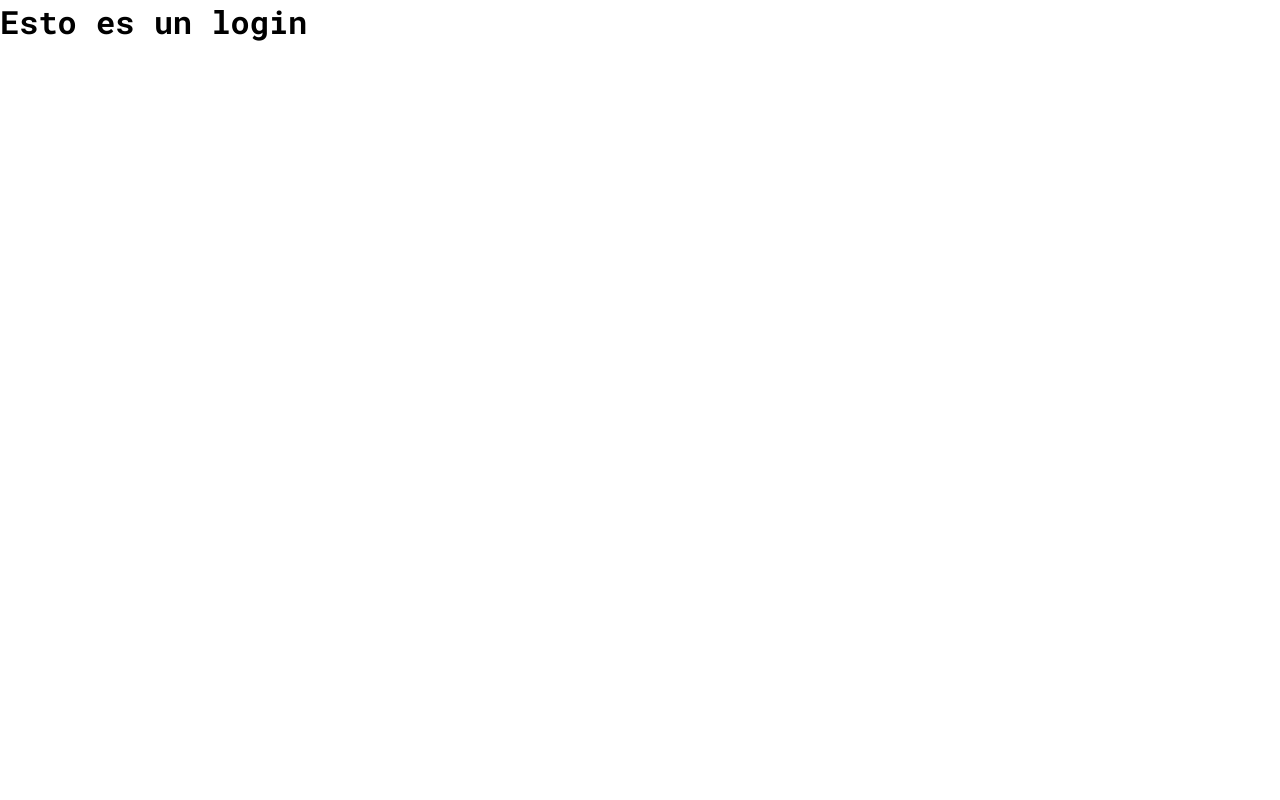
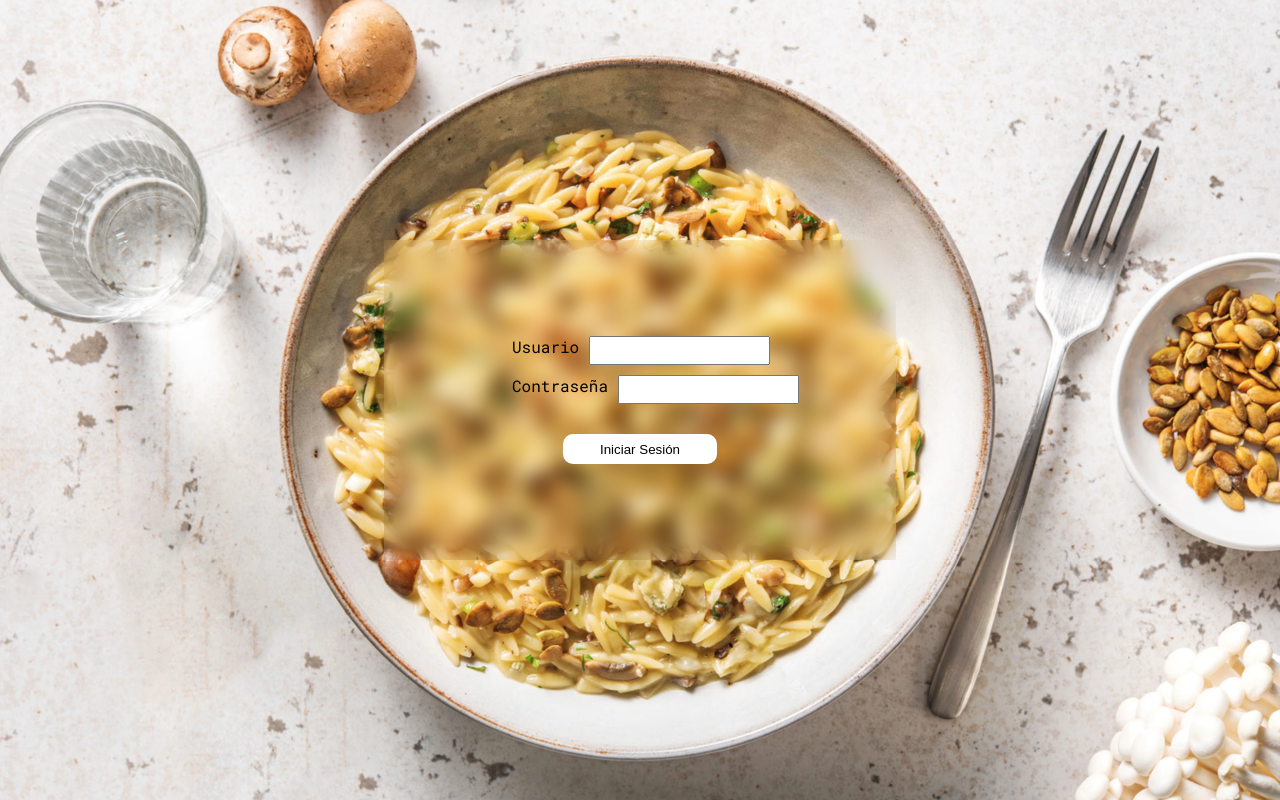
Before and after one commit to jaimezzapata/app-recetas, a React (Vite) app: page /login in a window 1280 px wide. Built offline with nearby package versions, Linux system fonts and the light colour scheme.

Commit message:
Se crea archivo Login.css y se aplica estilos al Login

```diff
--- /dev/null
+++ b/src/pages/auth/Login.css
@@ -0,0 +1,46 @@
+.form {
+    width: 100%;
+    height: 100vh;
+    display: flex;
+    justify-content: center;
+    align-items: center;
+    flex-direction: column;
+    gap: 10px;
+    background-image: url('/public/fondo.avif');
+    background-position: center center;
+    background-size: cover;
+    background-repeat: no-repeat;
+}
+
+.form section {
+    width: 40%;
+    height: 40%;
+    display: flex;
+    justify-content: center;
+    align-items: center;
+    flex-direction: column;
+    backdrop-filter: blur(10px);
+    gap: 10px;
+}
+
+.form section div{
+    gap: 10px;
+    width: 50%;
+    display: flex;
+    justify-content: space-between;
+}
+
+.form section div input{
+    height: 25px;
+    outline: none;
+}
+
+.form section .button{
+    width: 30%;
+    margin-top: 20px;
+    height: 30px;
+    border-radius: 10px;
+    border: none;
+    cursor: pointer;
+    background-color: white;
+}
--- a/src/pages/auth/Login.jsx
+++ b/src/pages/auth/Login.jsx
@@ -1,7 +1,18 @@
+import './Login.css'
 const Login = () => {
-    return(
-        <form action="">
-            <h1>Esto es un login</h1>
+    return (
+        <form className="form" action="">
+            <section>
+                <div>
+                    <label htmlFor="usuario">Usuario</label>
+                    <input id="usuario" type="text" />
+                </div>
+                <div>
+                    <label htmlFor="password">Contraseña</label>
+                    <input id="password" type="text" />
+                </div>
+                <button className="button" type="button">Iniciar Sesión</button>
+            </section>
         </form>
     )
 }
```
Also changed, not shown: public/fondo.avif (added).
